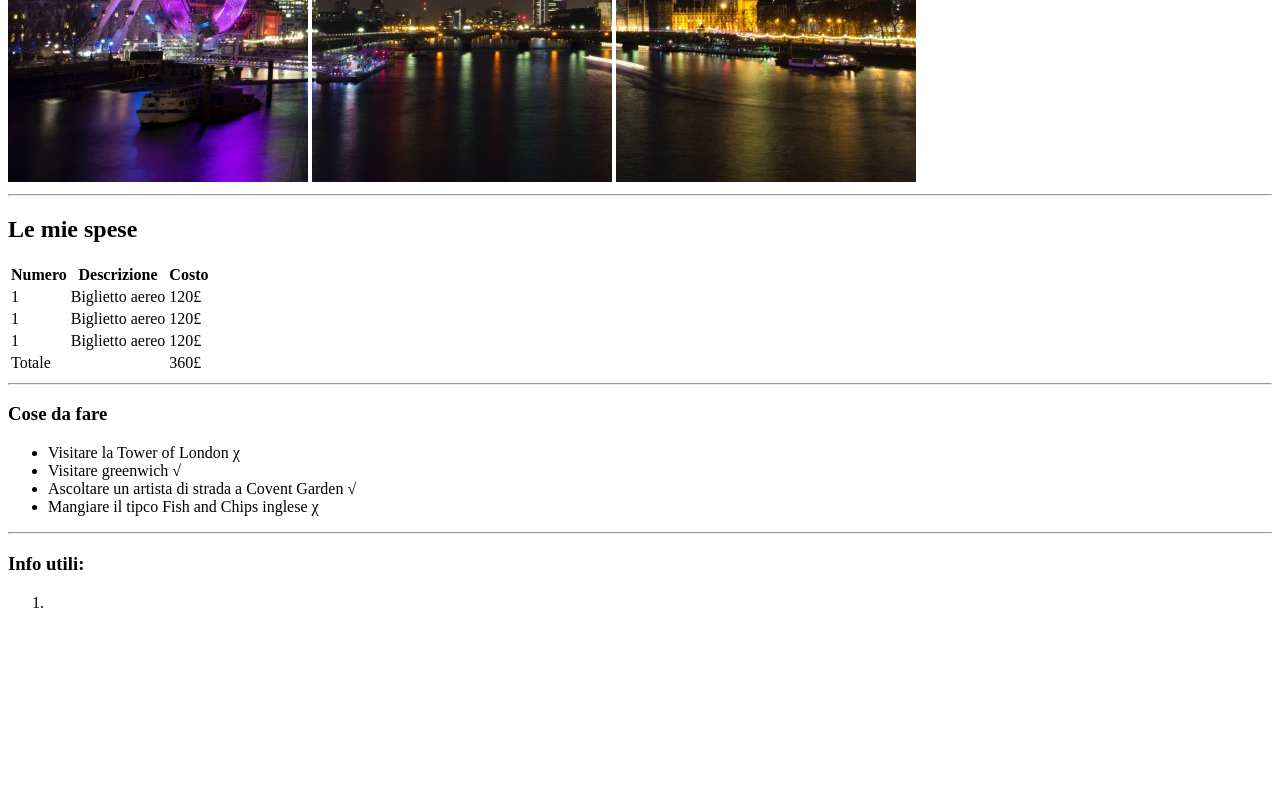
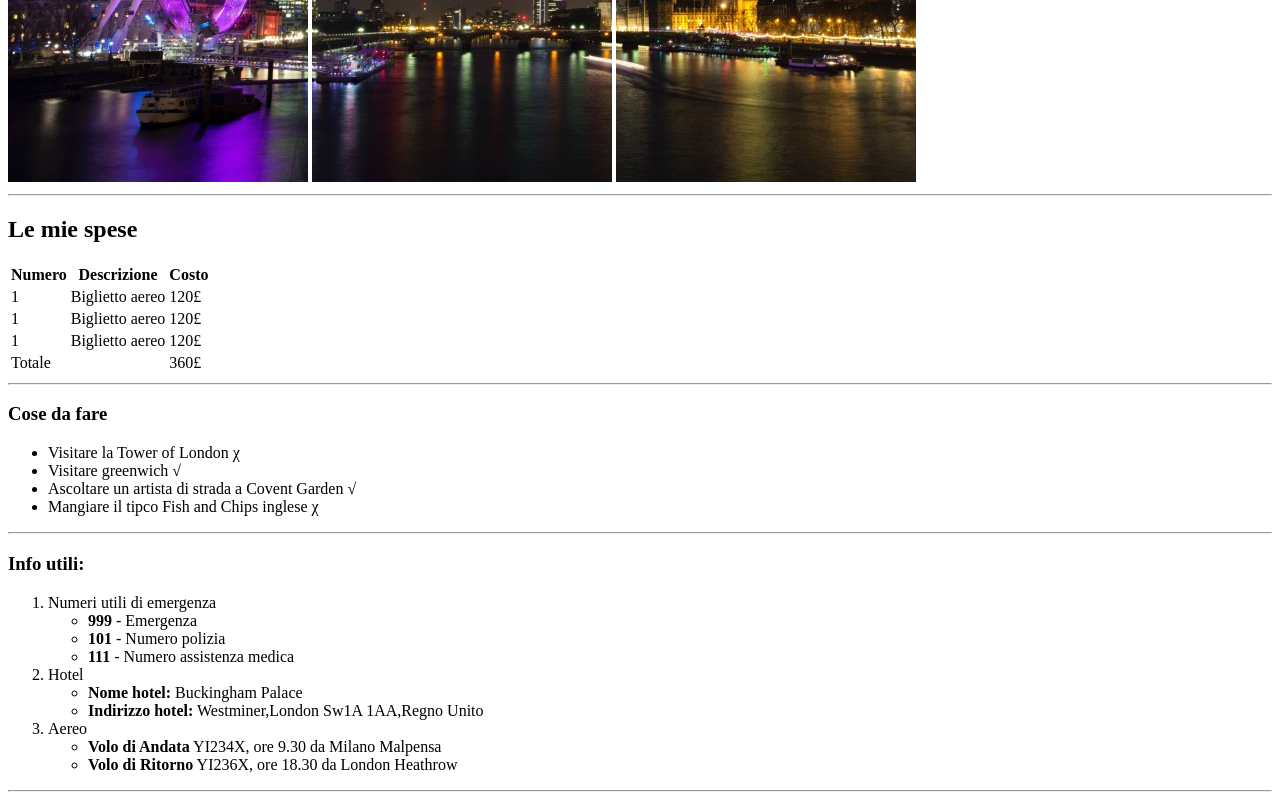
Before and after one commit to YleniaMighela/html-london-trip, a plain HTML site: page index.html in a window 1280 px wide. Shown: the part 498-1298 px from the top of the page. Before the commit the page ends 1126 px from the top, so only its background shows below. Drawn offline with Linux system fonts and the light colour scheme.

Commit message:
creazione terza section

```diff
--- a/index.html
+++ b/index.html
@@ -84,9 +84,40 @@
             <h3>Info utili:</h3>
 
             <ol>
-                <li></li>
+                <!-- numeri emergenza -->
+                <li> Numeri utili di emergenza
+                    <ul>
+                        <li><strong>999</strong> - Emergenza</li>
+                    </ul>
+                    <ul>
+                        <li><strong>101</strong> - Numero polizia</li>
+                    </ul>
+                    <ul>
+                        <li><strong>111</strong> - Numero assistenza medica</li>
+                    </ul>
+                </li>
+
+                <!-- info hotel -->
+                <li> Hotel
+                    <ul>
+                        <li><strong>Nome hotel:</strong> Buckingham Palace</li>
+                    </ul>
+                    <ul>
+                        <li><strong>Indirizzo hotel:</strong> Westminer,London Sw1A 1AA,Regno Unito</li>
+                    </ul>
+                </li>
+
+                <!-- info voli -->
+                <li> Aereo
+                    <ul>
+                        <li><strong>Volo di Andata</strong> YI234X, ore 9.30 da Milano Malpensa</li>
+                    </ul>
+                    <ul>
+                        <li><strong>Volo di Ritorno</strong> YI236X, ore 18.30 da London Heathrow</li>
+                    </ul>
+                </li>
             </ol>
-
+            <hr>
            </section>
 
       </main>
```
